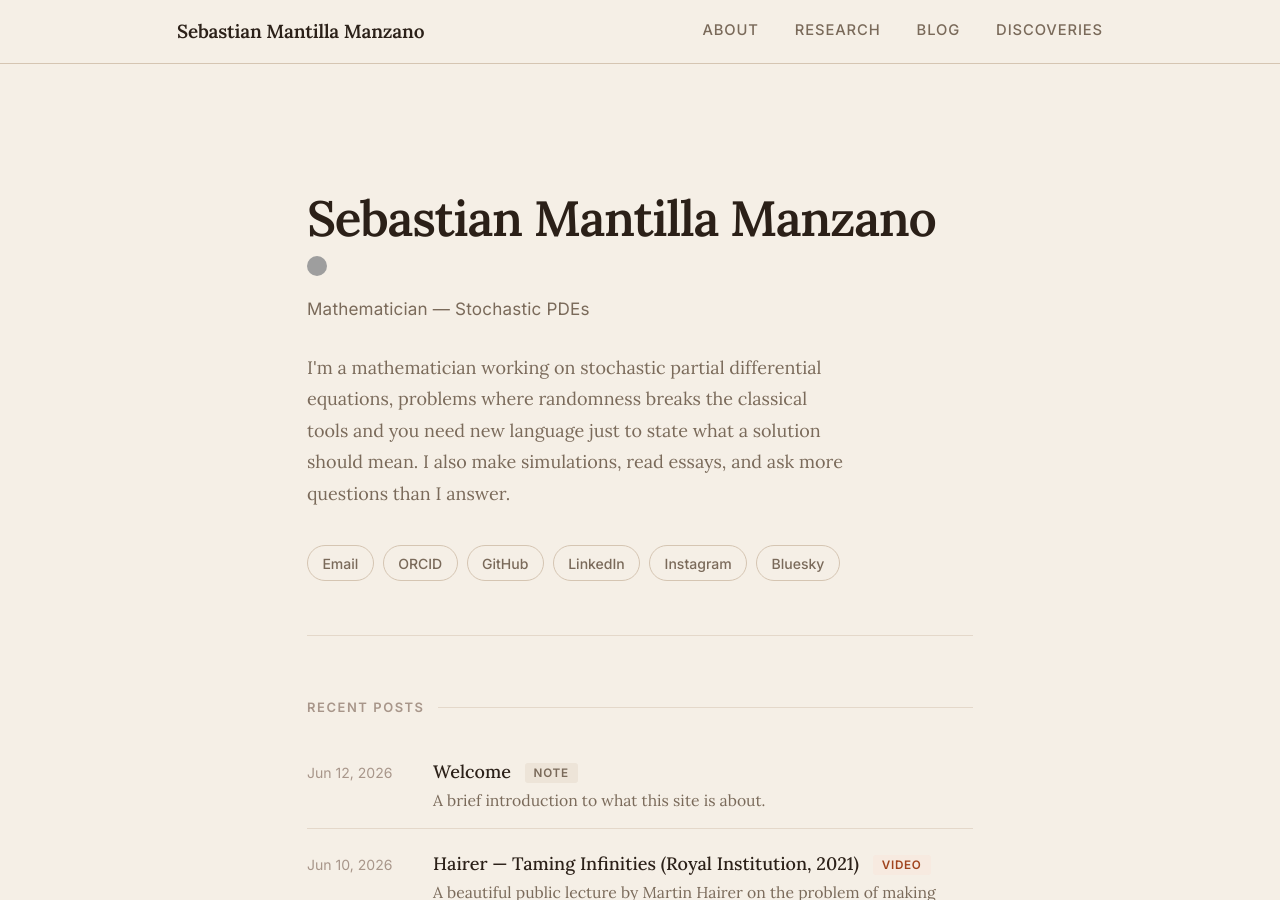
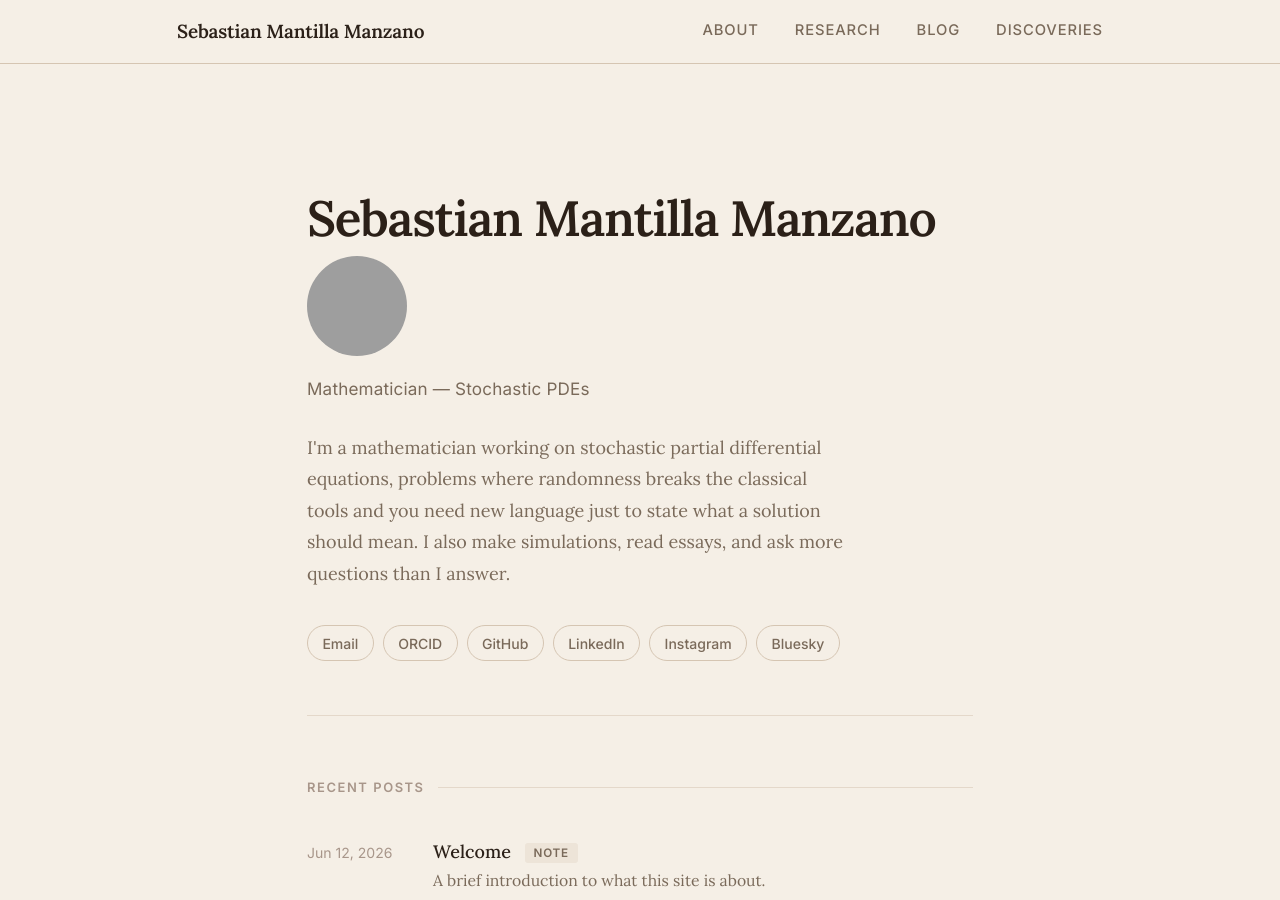
Before and after one commit to Sebas-Manti/Sebas-Manti.github.io, a Jekyll site: the page built from index.html, in a window 1280 px wide and 900 px high. Built offline with Jekyll 4.4.1, drawn with Linux system fonts in a browser that asks for light colours; grey boxes are pictures that could not be loaded.

Commit message:
fixing pp again x2

```diff
--- a/assets/css/main.css
+++ b/assets/css/main.css
@@ -265,8 +265,8 @@ th {
    HOME HERO
    ========================================================================== */
 img.profile-photo {
-  width: 20px;
-  height: 20px;
+  width: 100px;
+  height: 100px;
   border-radius: 50%;
   object-fit: cover;
   margin-bottom: 1rem;
--- a/index.html
+++ b/index.html
@@ -7,7 +7,7 @@ title: Home
   <!-- ── Hero ─────────────────────────────────────────────────── -->
   <section class="home-hero">
     <h1 class="home-hero__name">{{ site.title }}</h1>
-    <img src="{{ '/assets/img/profile.jpeg' | relative_url }}" alt="{{ site.title }}" class="profile-photo" style="width:20px;height:20px;border-radius:50%;object-fit:cover;">
+    <img src="{{ '/assets/img/profile.jpeg' | relative_url }}" alt="{{ site.title }}" class="profile-photo" style="width:100px;height:100px;border-radius:50%;object-fit:cover;">
     <p class="home-hero__tagline">{{ site.tagline }}</p>
     <p class="home-hero__about">
       I'm a mathematician working on stochastic partial differential
```
